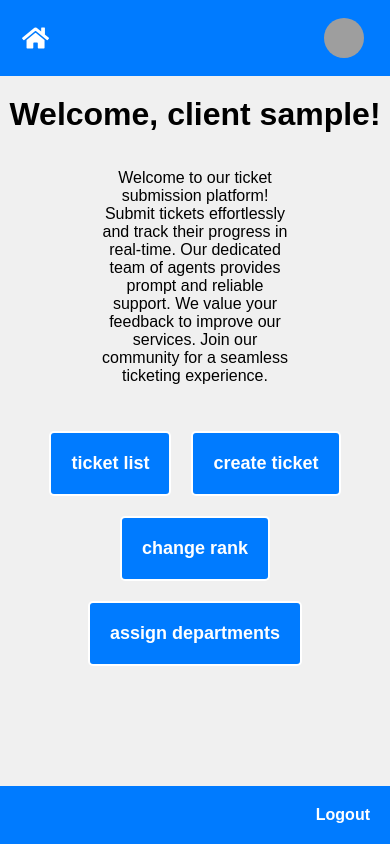
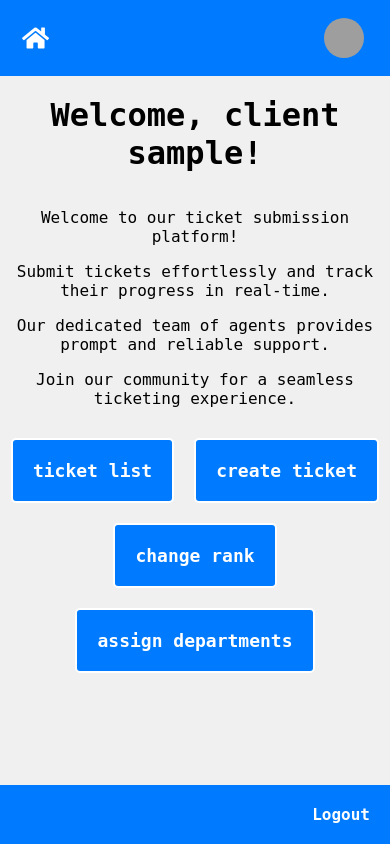
Before and after one commit to FEUP-LTW-2023/project-ltw03g09, a PHP site: page /home.php in a window 390 px wide. Run offline with PHP 8.4, Linux system fonts and the light colour scheme; the visitor is signed in with stand-in values (Sample User, id 1); some web fonts are replaced; grey boxes are pictures that could not be loaded.

Commit message:
texto do home

```diff
--- a/css/home.css
+++ b/css/home.css
@@ -1,5 +1,4 @@
 body {
-    font-family: Arial, sans-serif;
   background-color: #f0f0f0;
   margin: 0;
 }
@@ -16,12 +15,16 @@ body {
 
 p {
   text-align: center;
+  margin-bottom: 0.1px;
+  display: inline-block;
+  vertical-align: middle;
 }
 
 .mainInterface {
   display: flex;
   flex-wrap: wrap;
   justify-content: center;
+  align-items: center;
   margin: 20px 0;
 }
 
--- a/home.php
+++ b/home.php
@@ -20,8 +20,10 @@ if (!isset($_SESSION['loggedin']) || $_SESSION['loggedin'] !== true) {
 <body>
     <?php include('header.php')?>
     <h1>Welcome, <?php echo $_SESSION['hierarchy']." ".$_SESSION['username']; ?>!</h1>
-    <p style="display:flex;justify-content:center;max-width:50%;align-self:center;">Welcome to our ticket submission platform! Submit tickets effortlessly and track their progress in real-time. Our dedicated team of agents provides prompt and reliable support. We value your feedback to improve our services. Join our community for a seamless ticketing experience.</p>
-
+    <p>Welcome to our ticket submission platform!</p>
+    <p>Submit tickets effortlessly and track their progress in real-time.</p>
+    <p>Our dedicated team of agents provides prompt and reliable support.</p>
+    <p>Join our community for a seamless ticketing experience.</p>
     <div class="mainInterface">
 
         <div class="interfaceButton" onclick="window.location.href = 'ticketListPage.php'">
```
Also changed, not shown: css/profilePage.css (+12 -0 lines). Lines whose indentation alone changed are shown as unchanged.
